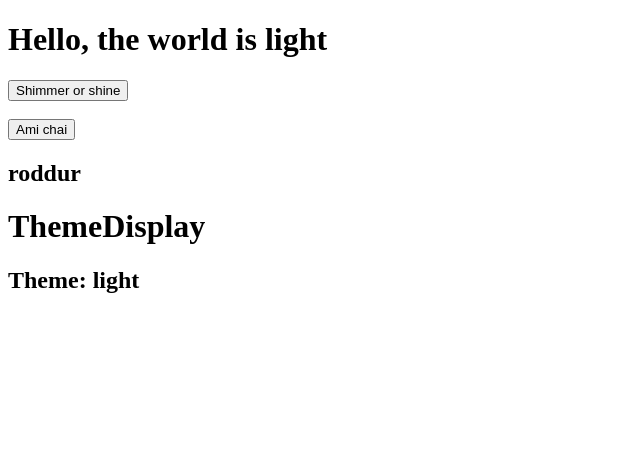
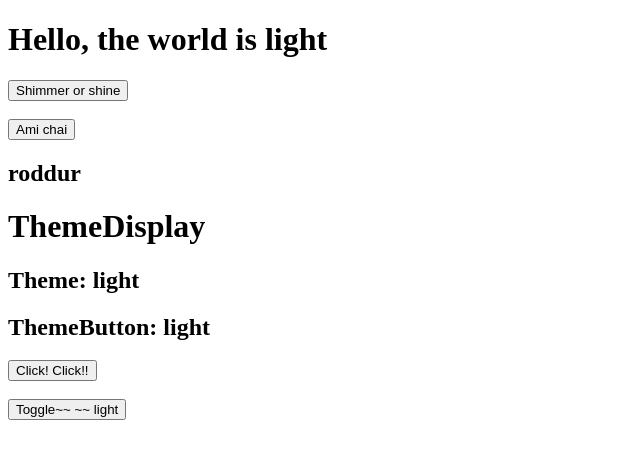
Before and after one commit to nabila-nuzhat/theme-switcher-with-me, a React (Vite) app: page / in a window 1280 px wide. Shown: the top 458 px of the page, without its empty margins (0-640 px from the left). Built offline with nearby package versions, Linux system fonts and the light colour scheme.

Commit message:
theme practise stage 6:Update Context from a different component: ThemeButton Comp

```diff
--- a/src/App.jsx
+++ b/src/App.jsx
@@ -2,6 +2,7 @@ import { useState } from 'react'
 import './App.css'
 import { ThemeProvider } from './ThemeContext';
 import ThemeDisplay from './components/ThemeDisplay';
+import ThemeButton from './components/ThemeButton';
 
 function App() {
 /**  ==========================================================
@@ -51,6 +52,7 @@ function App() {
   ======================================================  */}
   <ThemeProvider>
     <ThemeDisplay />
+    <ThemeButton />
   </ThemeProvider>
 
     </>
--- /dev/null
+++ b/src/components/ThemeButton.jsx
@@ -0,0 +1,22 @@
+import React, { useContext } from 'react'
+import ThemeContext from '../ThemeContext'
+
+function ThemeButton() {
+    const { theme, setTheme } = useContext(ThemeContext);
+
+    function toggleTheme() {
+        setTheme((prevTheme) => prevTheme === "light" ? "dark" : "light")
+    }
+    return (
+        <>
+            <h2>ThemeButton: {theme} </h2>
+            <button onClick={() => { setTheme(prev3 => (prev3 === 'light' ? "dark" : "light")) }} > Click! Click!! </button>
+            <br /><br />
+            {/* with Toggle Predefined function ------------------------ */}
+            <button onClick={toggleTheme}>Toggle~~ ~~ {theme}  </button>
+
+        </>
+    )
+}
+
+export default ThemeButton
```
Also changed, not shown: src/ThemeContext.jsx (+7 -7 lines).
